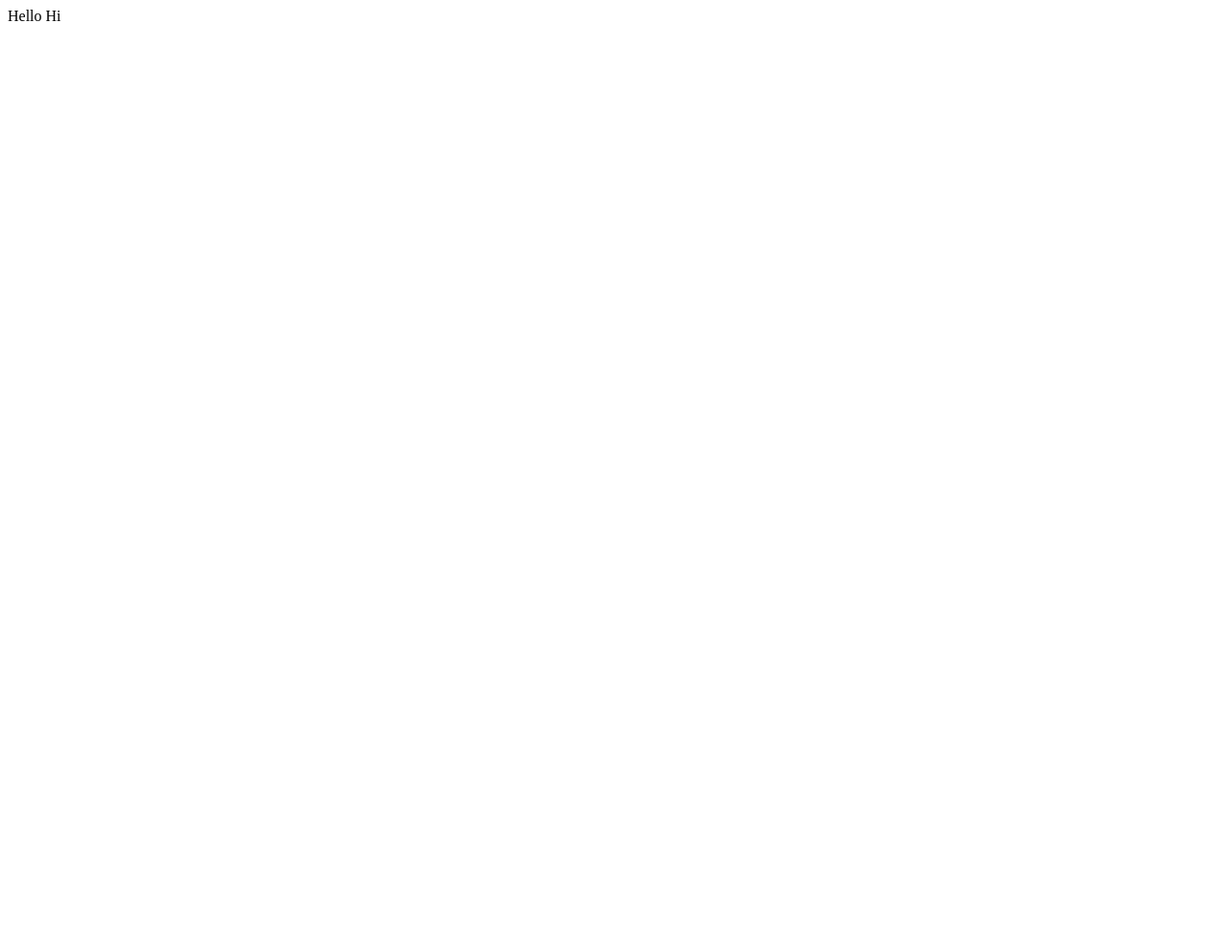
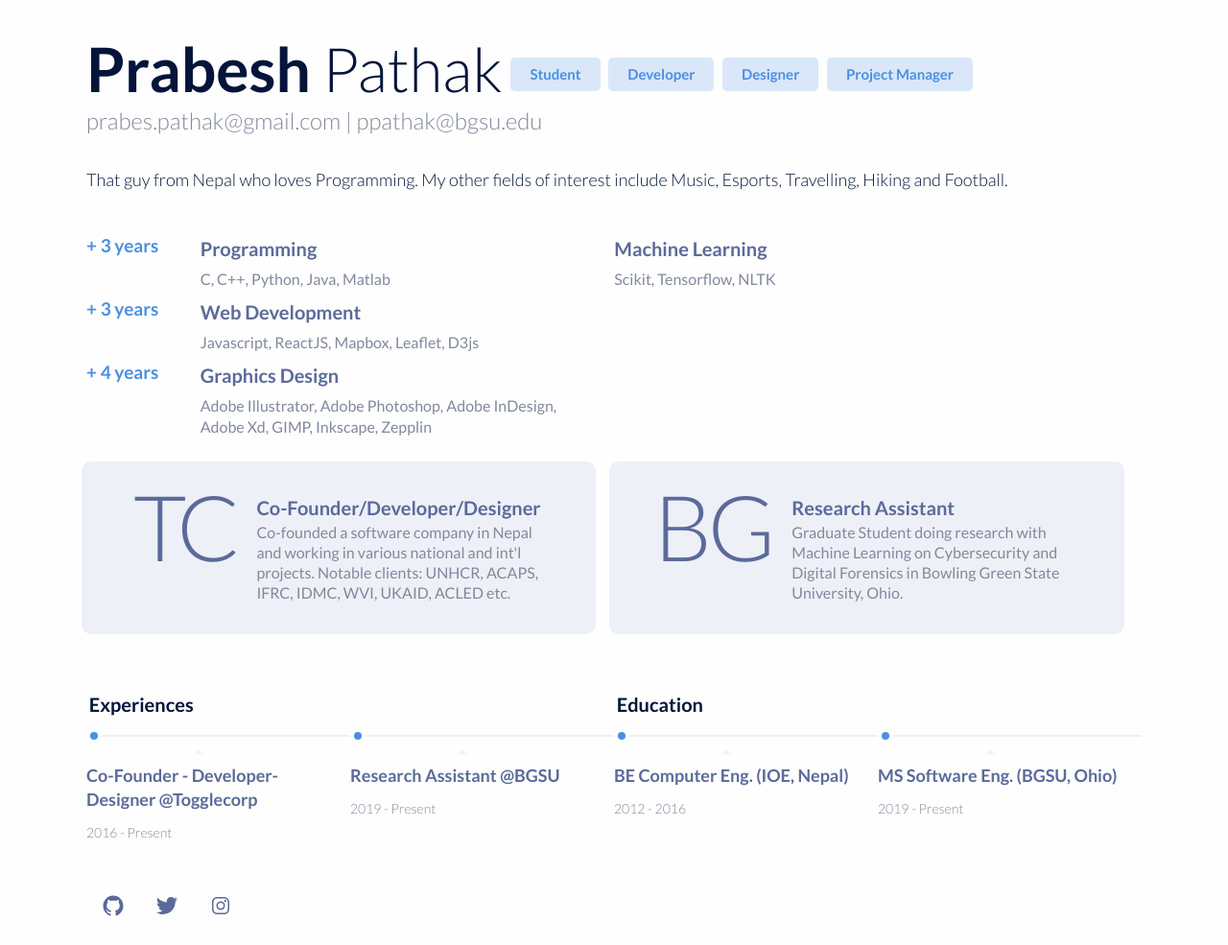
Before and after one commit to pprabesh/pprabesh.github.io, a plain HTML site: page index.html in a window 1280 px wide. Shown: the whole page at 96% size. Before the commit the page ends 800 px from the top, so only its background shows below. Drawn offline with nearby package versions, Linux system fonts and the light colour scheme.

Commit message:
Update Resume

```diff
--- a/index.html
+++ b/index.html
@@ -1,7 +1,147 @@
-<body>
-<head>
-</head>
-<body>
-    Hello Hi
-</body>
-</body>
+<!DOCTYPE html>
+<html>
+    <head>
+        <title>Prabesh</title>
+        <link rel="stylesheet" type="text/css" href="styles.css">
+        <meta name="viewport" content="width=device-width, initial-scale=1.0">
+        <script src="https://unpkg.com/ionicons@4.5.10-0/dist/ionicons.js"></script>
+        <link href="https://unpkg.com/ionicons@4.5.10-0/dist/css/ionicons.min.css" rel="stylesheet">
+    </head>
+    <body>
+
+        <div class="container">
+            <div class="hero">
+                <h1 class="name"><strong>Prabesh</strong> Pathak</h1>
+                <span class="job-title">Student</span>
+                <span class="job-title">Developer</span>
+                <span class="job-title">Designer</span>
+                <span class="job-title">Project Manager</span>
+                <span class="email">prabes.pathak@gmail.com | ppathak@bgsu.edu</span>
+
+                <h2 class="lead"> That guy from Nepal who loves Programming. My other fields of interest include Music, Esports, Travelling, Hiking and Football.</h2>
+            </div>
+        </div>
+
+        <!-- Skills and intrest section -->
+        <div class="container">
+            <div class="sections">
+                <div class="list-card">
+                    <span class="exp">+ 3 years</span>
+                    <div>
+                        <h3>Programming</h3>
+                        <span>C, C++, Python, Java, Matlab</span>
+                    </div>
+                </div>
+                <div class="list-card">
+                    <span class="exp">+ 3 years</span>
+                    <div>
+                        <h3>Web Development</h3>
+                        <span>Javascript, ReactJS, Mapbox, Leaflet, D3js</span>
+                    </div>
+                </div>
+
+                <div class="list-card">
+                    <span class="exp">+ 4 years</span>
+                    <div>
+                        <h3>Graphics Design</h3>
+                        <span>Adobe Illustrator, Adobe Photoshop, Adobe InDesign, Adobe Xd, GIMP, Inkscape, Zepplin</span>
+                    </div>
+                </div>
+            </div>
+            <div class="sections">
+                <div class="list-card">
+                    <div>
+                        <h3>Machine Learning</h3>
+                        <span>Scikit, Tensorflow, NLTK</span>
+                    </div>
+                </div>
+            </div>
+        </div>
+
+        <!-- Achievements -->
+
+        <div class="container cards">
+            <div class="card">
+                <div class="skill-level">
+                    <h2>TC</h2>
+                </div>
+
+                <div class="skill-meta">
+                    <h3>Co-Founder/Developer/Designer</h3>
+                    <span>
+                        Co-founded a software company in Nepal and working
+                        in various national and int'l projects. Notable clients:
+                        UNHCR, ACAPS, IFRC, IDMC, WVI, UKAID, ACLED etc.
+                    </span>
+
+                </div>
+            </div>
+            <div class="card">
+                <div class="skill-level">
+                    <h2>BG</h2>
+                </div>
+
+                <div class="skill-meta">
+                    <h3>Research Assistant</h3>
+                    <span>Graduate Student doing research with Machine Learning on Cybersecurity and Digital Forensics in Bowling Green State University, Ohio.</span>
+                </div>
+            </div>
+        </div>
+
+        <!-- Timeline -->
+
+        <div class="container">
+            <ol class="timeline">
+                <li>
+                    <p class="line">Experiences</p>
+                    <span class="point"></span>
+                    <p class="description">
+                        Co-Founder - Developer- Designer @Togglecorp
+                    </p>
+                    <span class="date">2016 - Present</span>
+                </li>
+
+                <li>
+                    <span class="point"></span>
+                    <p class="description">
+                        Research Assistant @BGSU
+                    </p>
+                    <span class="date">2019 - Present</span>
+                </li>
+
+                <li>
+                    <p class="line">Education</p>
+                    <span class="point"></span>
+                    <p class="description">
+                        BE Computer Eng. (IOE, Nepal)
+                    </p>
+                    <span class="date">2012 - 2016</span>
+                </li>
+
+                <li>
+                    <span class="point"></span>
+                    <p class="description">
+                        MS Software Eng. (BGSU, Ohio)
+                    </p>
+                    <span class="date">2019 - Present</span>
+                </li>
+            </ol>
+        </div>
+
+
+        <br><br>
+
+        <footer class="container">
+            <a href="https://github.com/pprabesh/" target="_blank" style="font-size: 24px; margin:16px; color:#5B6A9A">
+                <ion-icon name="logo-github"></ion-icon>
+            </a>
+            <a href="https://twitter.com/_pprabesh" target="_blank" style="font-size: 24px; margin:16px; color:#5B6A9A">
+                <ion-icon name="logo-twitter"></ion-icon>
+                </span>
+                <a href="https://instagram.com/pprabesh" target="_blank" style="font-size: 24px; margin:16px; color:#5B6A9A">
+                    <ion-icon name="logo-instagram"></ion-icon>
+                </a>
+        </footer>
+
+
+    </body>
--- /dev/null
+++ b/styles.css
@@ -0,0 +1,471 @@
+/* https://newtodesing.com/
+   v2.0 | 20110126
+   License: none (public domain)
+*/
+
+
+
+/*Load google font*/
+@import url('https://fonts.googleapis.com/css?family=Lato:300,400,700');
+
+
+
+/* Reset Styles */
+
+html, body, div, span, applet, object, iframe,
+h1, h2, h3, h4, h5, h6, p, blockquote, pre,
+a, abbr, acronym, address, big, cite, code,
+del, dfn, em, img, ins, kbd, q, s, samp,
+small, strike, strong, sub, sup, tt, var,
+b, u, i, center,
+dl, dt, dd, ol, ul, li,
+fieldset, form, label, legend,
+table, caption, tbody, tfoot, thead, tr, th, td,
+article, aside, canvas, details, embed,
+figure, figcaption, footer, header, hgroup,
+menu, nav, output, ruby, section, summary,
+time, mark, audio, video {
+	margin: 0;
+	padding: 0;
+	border: 0;
+	font-size: 100%;
+	font: inherit;
+	vertical-align: baseline;
+}
+/* HTML5 display-role reset for older browsers */
+article, aside, details, figcaption, figure,
+footer, header, hgroup, menu, nav, section {
+	display: block;
+}
+a{
+	text-decoration: none;
+	text-transform: none;
+	color: #4A90E2;
+}
+
+body {
+	line-height: 1;
+	font-family: lato, ubuntu,-apple-system,BlinkMacSystemFont,Segoe UI,Roboto,Oxygen,Ubuntu,Cantarell,Open Sans,Helvetica Neue,sans-serif;
+	text-rendering : optimizeLegibility;
+	-webkit-font-smoothing : antialiased;
+	font-size: 19px;
+	background-color: #FEFEFE;
+	color: #04143A;
+}
+ol, ul {
+	list-style: none;
+}
+blockquote, q {
+	quotes: none;
+}
+blockquote:before, blockquote:after,
+q:before, q:after {
+	content: '';
+	content: none;
+}
+table {
+	border-collapse: collapse;
+	border-spacing: 0;
+}
+
+p {
+	color: #15171a;
+	font-size: 17;
+	line-height: 31px;
+}
+
+strong {
+	font-weight: 600;
+}
+
+div{
+	box-sizing: border-box;
+}
+
+footer {
+    display: flex;
+    align-items: space-between;
+	box-sizing: border-box;
+    margin-top: 10px !important;
+    margin-bottom: 10px !important;
+
+    span {
+        padding: 10px;
+        margin: 5px;
+    }
+}
+
+
+/* Reset ends */
+
+
+/*Hero section*/
+
+.container {
+	max-width: 1100px;
+	height: auto;
+	margin: 40px auto;
+}
+
+.hero {
+	margin: 20px auto;
+	position: relative;
+}
+
+h1.name {
+	font-size: 64px;
+	font-weight: 300;
+	display: inline-block;
+}
+
+.job-title {
+    display: flex;
+    flex-direction: column;
+	vertical-align: top;
+	background-color: #D9E7F8;
+	color: #4A90E2;
+	font-weight: 600;
+	margin-top: 20px;
+	margin-left: 5px;
+	border-radius: 5px;
+	display: inline-block;
+	padding: 10px 20px;
+    font-size: 15px;
+}
+
+.email {
+	display: block;
+	font-size: 24px;
+	font-weight: 300;
+	color: #81899C;
+	margin-top: 10px;
+}
+
+.lead {
+	font-size: 18px;
+	font-weight: 350;
+	margin-top: 40px;
+}
+
+/*hero ends*/
+
+/*skills & intrests*/
+
+.sections {
+	vertical-align: top;
+	display: inline-block;
+	width: 49.7%;
+	height: 50px;
+}
+
+.section-title {
+	font-size: 20px;
+	font-weight: 600;
+	margin-bottom: 15px;
+}
+
+.list-card {
+	margin: 10px 0;
+}
+
+.list-card .exp , .list-card div{
+	display: inline-block;
+	vertical-align: top;
+}
+
+.list-card .exp {
+	margin-right: 15px;
+	color: #4A90E2;
+	font-weight: 600;
+	width: 100px;
+}
+
+.list-card div {
+	width: 70%;
+}
+
+.list-card h3 {
+	font-size: 20px;
+	font-weight: 600;
+	color: #5B6A9A;
+	line-height: 26px;
+	margin-bottom: 8px;
+}
+
+.list-card div span {
+	font-size: 16px;
+	color: #81899C;
+	line-height: 22px;
+}
+
+/*skill and intrests ends*/
+
+/* Achievements */
+
+
+.cards {
+	max-width: 1120px;
+	display: block;
+	margin-top: 190px;
+}
+
+.card {
+	width: 47.9%;
+	height: 180px;
+	background-color: #EEF0F7;
+	display: inline-block;
+	margin: 5px;
+	vertical-align: top;
+	border-radius: 10px;
+	text-align: center;
+	padding-top: 20px
+}
+
+.card-active , .card:hover{
+	transform: scale(1.02);
+	transition: 0.5s;
+	background-color: #fff;
+	box-shadow: 0px 5px 50px -8px #ddd;
+	cursor: pointer;
+}
+
+
+.skill-level {
+	display: inline-block;
+	max-width: 160px;
+}
+
+.skill-level span {
+	font-size: 35px;
+	font-weight: 300;
+	color: #5B6A9A;
+	vertical-align: top;
+}
+
+.skill-level h2 {
+	font-size: 95px;
+	font-weight: 300;
+	display: inline-block;
+	vertical-align: top;
+	color: #5B6A9A;
+	letter-spacing: -5px;
+}
+
+.skill-meta {
+	vertical-align: top;
+	display: inline-block;
+	max-width: 300px;
+	text-align: left;
+	margin-top: 18px;
+	margin-left: 18px;
+}
+
+.skill-meta h3 {
+	font-size: 20px;
+	font-weight: 800;
+	color: #5B6A9A;
+	margin-bottom: 5px;
+}
+
+.skill-meta span{
+	color: #81899C;
+	line-height: 20px;
+	font-size: 16px;
+}
+
+/* Achievements ends */
+
+
+
+/* Timeline styles*/
+
+
+ol {
+	position: relative;
+	display: block;
+	margin: 100px 0;
+	height: 2px;
+	background: #EEF0F7;
+
+}
+ol::before,
+ol::after {
+	content: "";
+	position: absolute;
+	top: -10px;
+	display: block;
+	width: 0;
+	height: 0;
+  	border-radius: 10px;
+	border: 0px solid #31708F;
+}
+ol::before {
+	left: -5px;
+}
+ol::after {
+	right: -10px;
+	border: 0px solid transparent;
+	border-right: 0;
+	border-left: 20px solid #31708F;
+  	border-radius: 3px;
+}
+
+/* ---- Timeline elements ---- */
+li {
+	position: relative;
+	display: inline-block;
+	float: left;
+	width: 25%;
+  	height: 50px;
+}
+li .line {
+  position: absolute;
+  top: -47px;
+  left: 1%;
+  font-size: 20px;
+  font-weight: 600;
+  color: #04143A;
+}
+li .point {
+	content: "";
+	top: -7px;
+	left: 0%;
+	display: block;
+	width: 8px;
+	height: 8px;
+	border: 4px solid #fff;
+	border-radius: 10px;
+	background: #4A90E2;
+  position: absolute;
+}
+li .description {
+  display: none;
+  padding: 10px 0;
+  margin-top: 20px;
+  position: relative;
+  font-weight: normal;
+  z-index: 1;
+  max-width: 95%;
+  font-size: 18px;
+  font-weight: 600;
+  line-height: 25px;
+  color: #5B6A9A;
+}
+.description::before {
+  content: '';
+  width: 0;
+  height: 0;
+  border-left: 5px solid transparent;
+  border-right: 5px solid transparent;
+  border-bottom: 5px solid #f4f4f4;
+  position: absolute;
+  top: -5px;
+  left: 43%;
+}
+
+
+.timeline .date{
+	font-size: 14px;
+	color: #81899C;
+	font-weight: 300;
+}
+
+/* ---- Hover effects ---- */
+li:hover {
+  color: #48A4D2;
+}
+li .description {
+  display: block;
+}
+
+/*timeline ends*/
+
+
+
+/* Media queries*/
+
+@media(max-width: 1024px){
+	.container {
+		padding: 15px;
+		margin: 0px auto;
+	}
+	.cards {
+		margin-top: 250px;
+	}
+}
+
+@media(max-width: 768px){
+	.container {
+		padding: 15px;
+		margin: 0px auto;
+	}
+	.cards {
+		margin-top: 320px;
+	}
+
+	.card {
+		padding: 15px;
+		text-align: left;
+	}
+	.card h2 {
+		font-size: 70px;
+	}
+		.card , .sections {
+		width: 100%;
+		height: auto;
+		margin: 10px 0;
+		float: left;
+	}
+
+	.timeline{
+		border: none;
+		background-color: rgba(0,0,0,0);
+	}
+
+	.timeline li{
+		margin-top: 70px;
+		height: 150px;
+	}
+}
+
+
+@media(max-width: 425px) {
+	h1.name {
+		font-size: 40px;
+	}
+
+	.card , .sections {
+		width: 100%;
+		height: auto;
+		margin: 10px 0;
+		float: left;
+	}
+
+	.timeline{
+		display: none;
+		}
+
+	.job-title {
+		position: absolute;
+		font-size: 15px;
+		top: -40px;
+		right: 20px;
+		padding: 10px
+	}
+
+	.lead {
+		margin-top: 15px;
+		font-size: 20px;
+		line-height: 28px;
+	}
+	.container {
+		margin: 0px;
+		padding: 0 15px;
+	}
+	footer {
+		margin-top: 2050px;
+	}
+	}
+
+
+/* End of all :P*//html>
```
Also changed, not shown: resources/pp.png (added).
